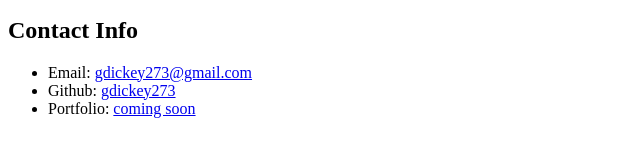
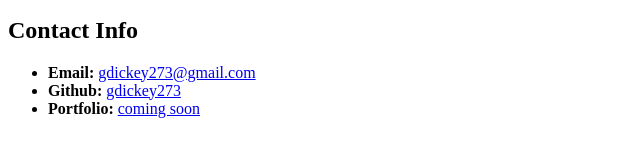
Before and after one commit to gdickey273/bio, a plain HTML site: page index.html in a window 1280 px wide. Shown: the part 406-562 px from the top of the page, 0-640 px from the left. Drawn offline with Linux system fonts and the light colour scheme.

Commit message:
added strong tags to portolio links

```diff
--- a/index.html
+++ b/index.html
@@ -17,9 +17,9 @@
 
     <h2>Contact Info</h2>
     <ul>
-      <li> Email: <a href= "gdickey273@gmail.com">gdickey273@gmail.com</a></li>
-      <li>Github: <a href= "https://github.com/gdickey273">gdickey273</a></li>
-      <li>Portfolio: <a href= #>coming soon</a></li>
+      <li><strong>Email: </strong><a href= "gdickey273@gmail.com">gdickey273@gmail.com</a></li>
+      <li><strong>Github: </strong><a href= "https://github.com/gdickey273">gdickey273</a></li>
+      <li><strong>Portfolio: </strong><a href= #>coming soon</a></li>
     </ul>
   </body>
 </html>
```
